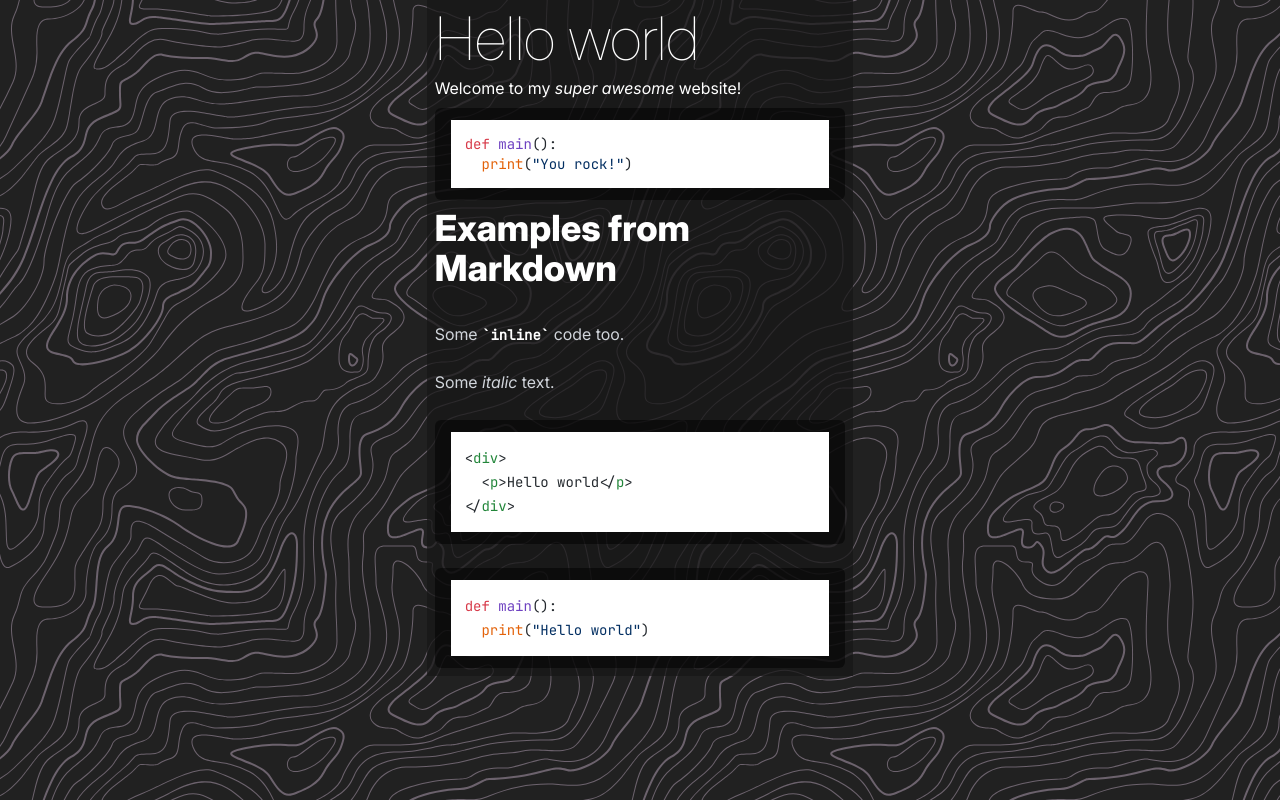
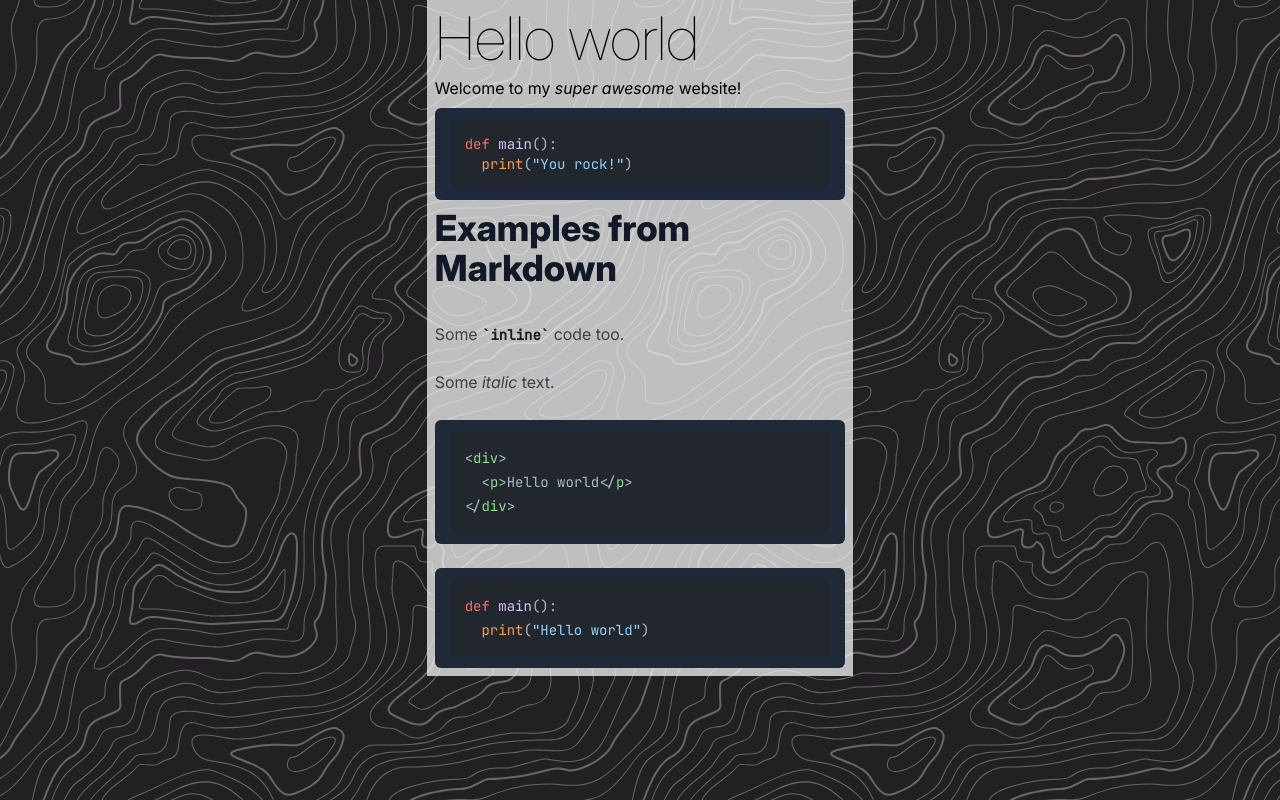
Before and after one commit to MedicodiBiscotti/personal-website, a Next.js app: page / in a window 1280 px wide. Built offline with nearby package versions, Linux system fonts and the light colour scheme.

Commit message:
adapt to dark mode and keeping dark syntax highlight in light mode

```diff
--- a/src/app/highlight-themes.css
+++ /dev/null
@@ -1,3 +0,0 @@
-@import "highlight.js/styles/github.min.css" (prefers-color-scheme: light);
-@import "highlight.js/styles/github-dark-dimmed.min.css"
-  (prefers-color-scheme: dark);
--- a/src/app/layout.tsx
+++ b/src/app/layout.tsx
@@ -1,6 +1,6 @@
 // sort-imports-ignore
 import "./globals.css";
-import "./highlight-themes.css";
+import "highlight.js/styles/github-dark-dimmed.min.css";
 import type { Metadata } from "next";
 
 export const metadata: Metadata = {
--- a/src/app/page.tsx
+++ b/src/app/page.tsx
@@ -3,7 +3,7 @@ import MdCode from "@/components/md-code";
 
 export default function Home() {
   return (
-    <div className="mx-auto w-1/3 bg-neutral-900/75 text-white">
+    <div className="mx-auto w-1/3 bg-neutral-100/75 dark:bg-neutral-900/75 dark:text-white">
       <div className="p-2">
         <h1 className="mb-2 text-6xl font-thin">Hello world</h1>
         <p className="my-2">
--- a/src/components/code.tsx
+++ b/src/components/code.tsx
@@ -8,7 +8,7 @@ type CodeProps = {
 
 function Code({ code, language }: CodeProps) {
   return (
-    <pre className="my-2 rounded-md bg-black/50 px-4 py-3">
+    <pre className="my-2 rounded-md bg-slate-800 px-4 py-3 dark:bg-black/50">
       <code
         className={`hljs language-${language} text-sm`}
         dangerouslySetInnerHTML={{
--- a/src/components/md-code.tsx
+++ b/src/components/md-code.tsx
@@ -19,7 +19,7 @@ async function MdCode() {
     .process(fs.readFileSync(post, "utf-8"));
   return (
     <div
-      className="prose prose-invert prose-em:font-italic prose-em:not-italic"
+      className="prose dark:prose-invert prose-em:font-italic prose-em:not-italic"
       dangerouslySetInnerHTML={{ __html: file.value }}
     />
   );
```
